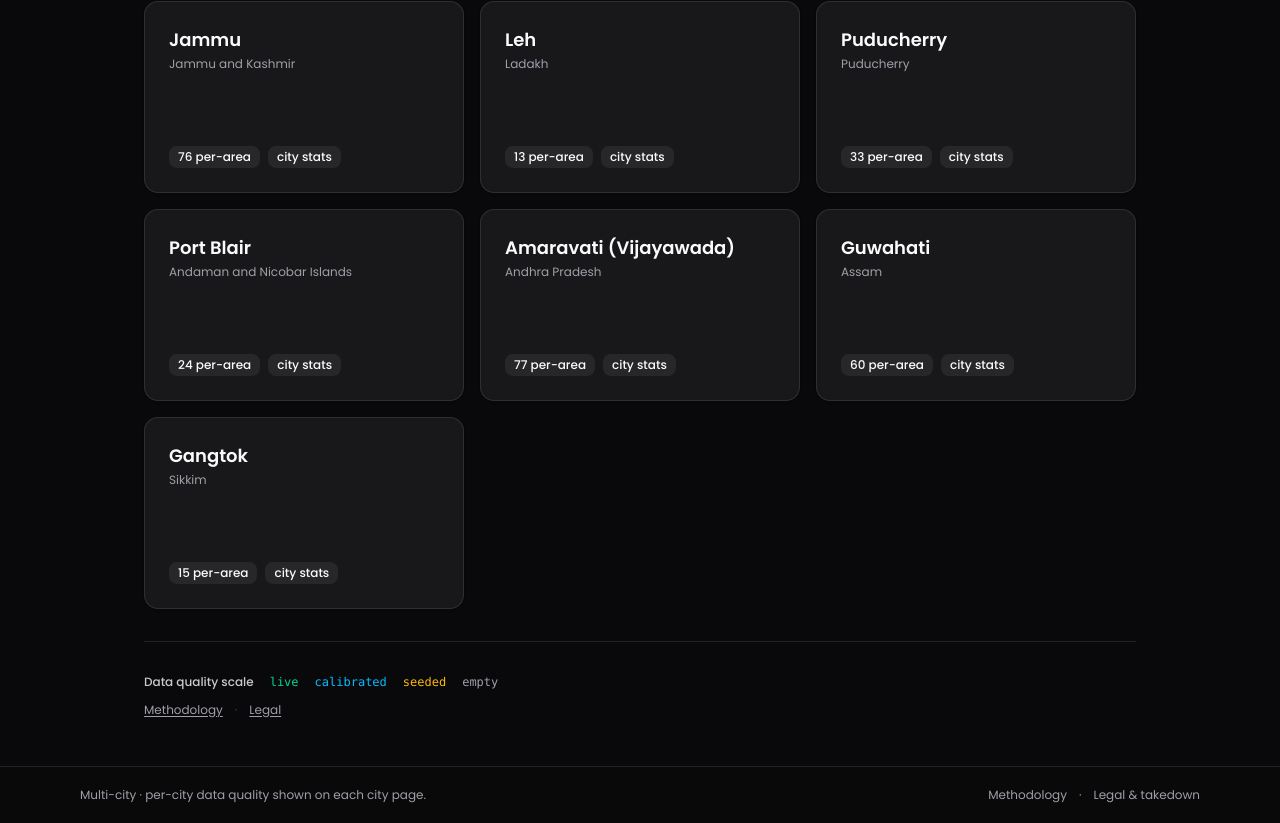
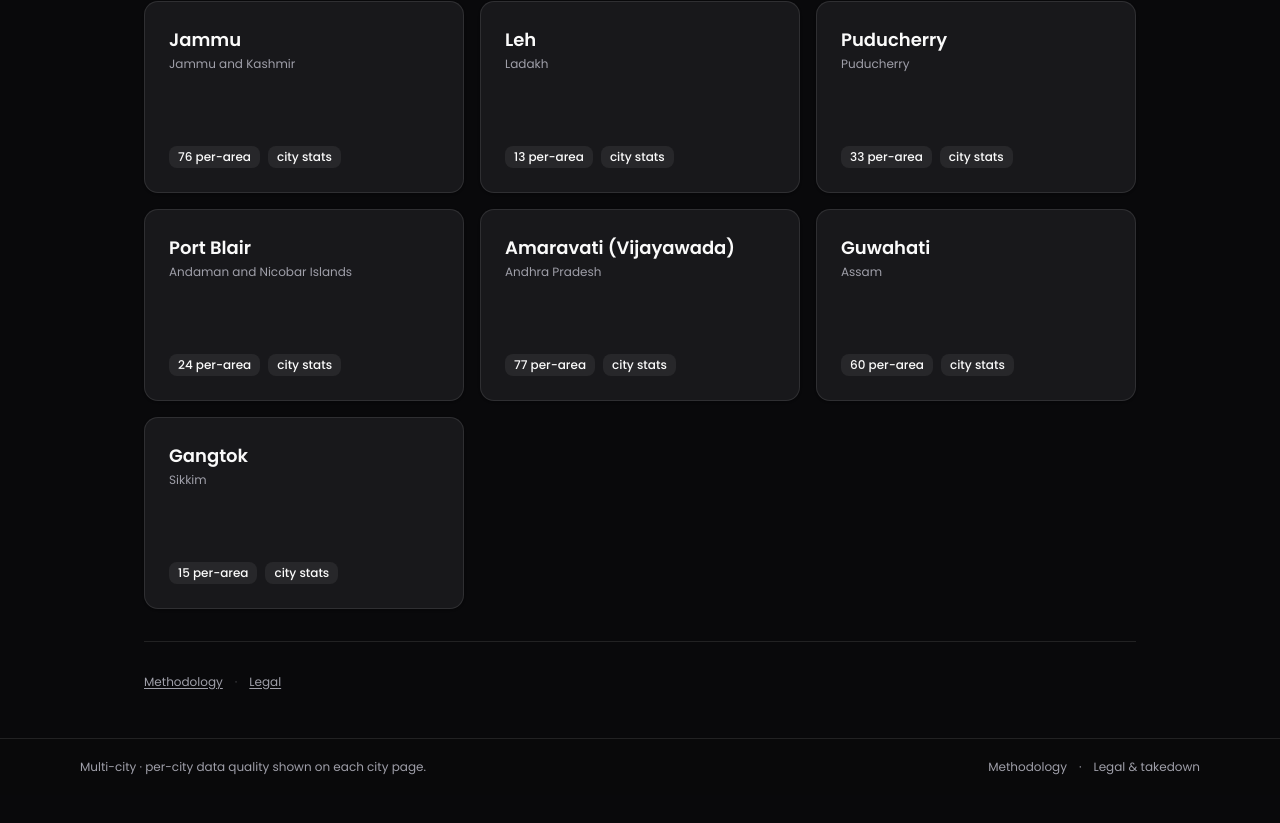
Before and after one commit to Eeman1113/crimeradar, a Next.js app: page / in a window 1280 px wide. Shown: the part 3081-3904 px from the top of the page. After the commit the page ends 3876 px from the top, so only its background shows below. Built offline with nearby package versions, Linux system fonts and the light colour scheme.

Commit message:
Home: drop the data-quality-scale inline legend — quality tiers are explained in /methodology

```diff
--- a/app/page.tsx
+++ b/app/page.tsx
@@ -97,25 +97,9 @@ export default function Home() {
         <Separator className="my-4" />
 
         <div
-          className="animate-fade-in-up flex flex-col gap-3 text-xs text-muted-foreground"
+          className="animate-fade-in-up flex items-center gap-3 text-xs text-muted-foreground"
           style={{ animationDelay: `${200 + tiles.length * 45 + 40}ms` }}
         >
-          <div className="flex flex-wrap items-center gap-x-4 gap-y-1.5">
-            <span className="font-medium text-foreground/80">
-              {t("dq_title")}
-            </span>
-            <span className="font-mono text-emerald-600 dark:text-emerald-400">
-              {t("dq_live")}
-            </span>
-            <span className="font-mono text-sky-600 dark:text-sky-400">
-              {t("dq_calibrated")}
-            </span>
-            <span className="font-mono text-amber-600 dark:text-amber-400">
-              {t("dq_seeded")}
-            </span>
-            <span className="font-mono">{t("dq_empty")}</span>
-          </div>
-          <div className="flex items-center gap-3">
           <Link
             href="/methodology"
             className="underline underline-offset-2 hover:text-foreground transition-colors"
@@ -130,7 +114,6 @@ export default function Home() {
             {t("nav_legal")}
           </Link>
         </div>
-        </div>
       </section>
     </div>
   );
```
Lines whose indentation alone changed are shown as unchanged.
